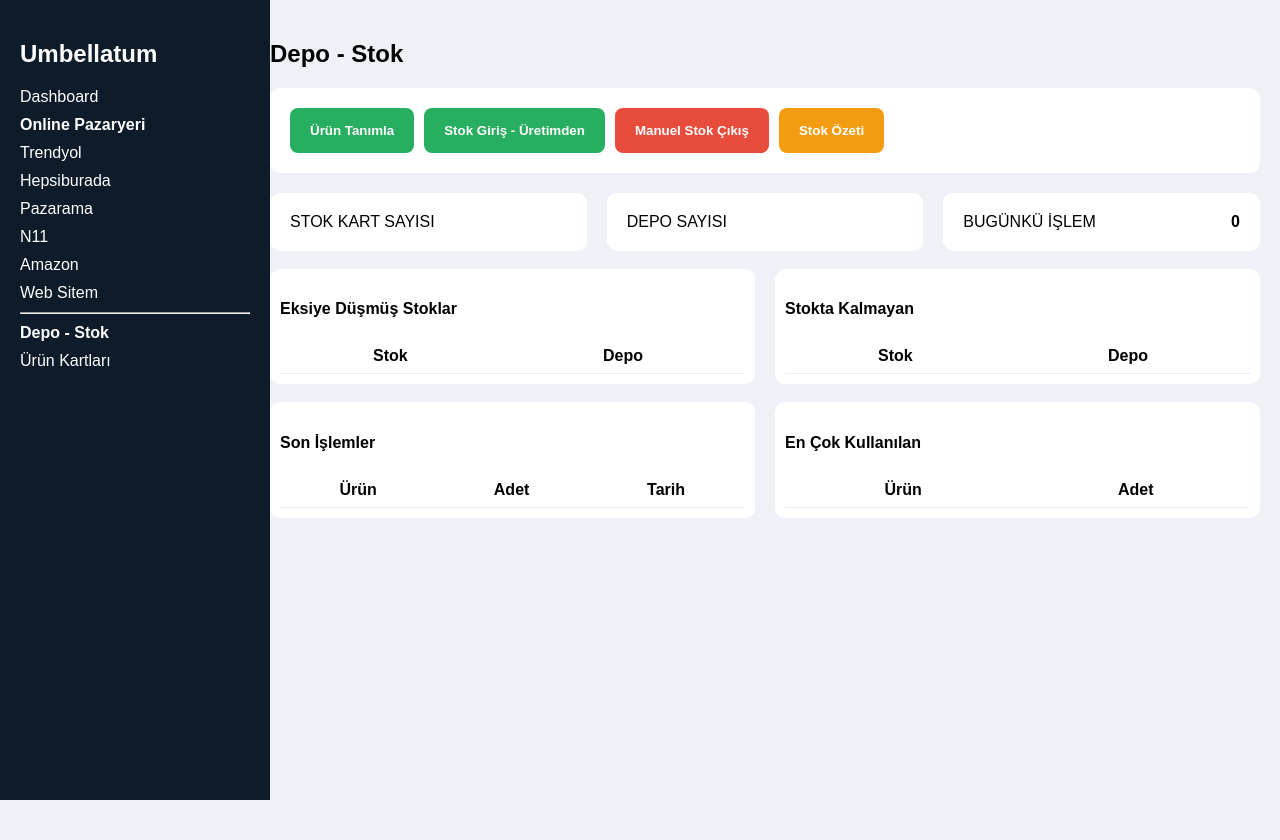
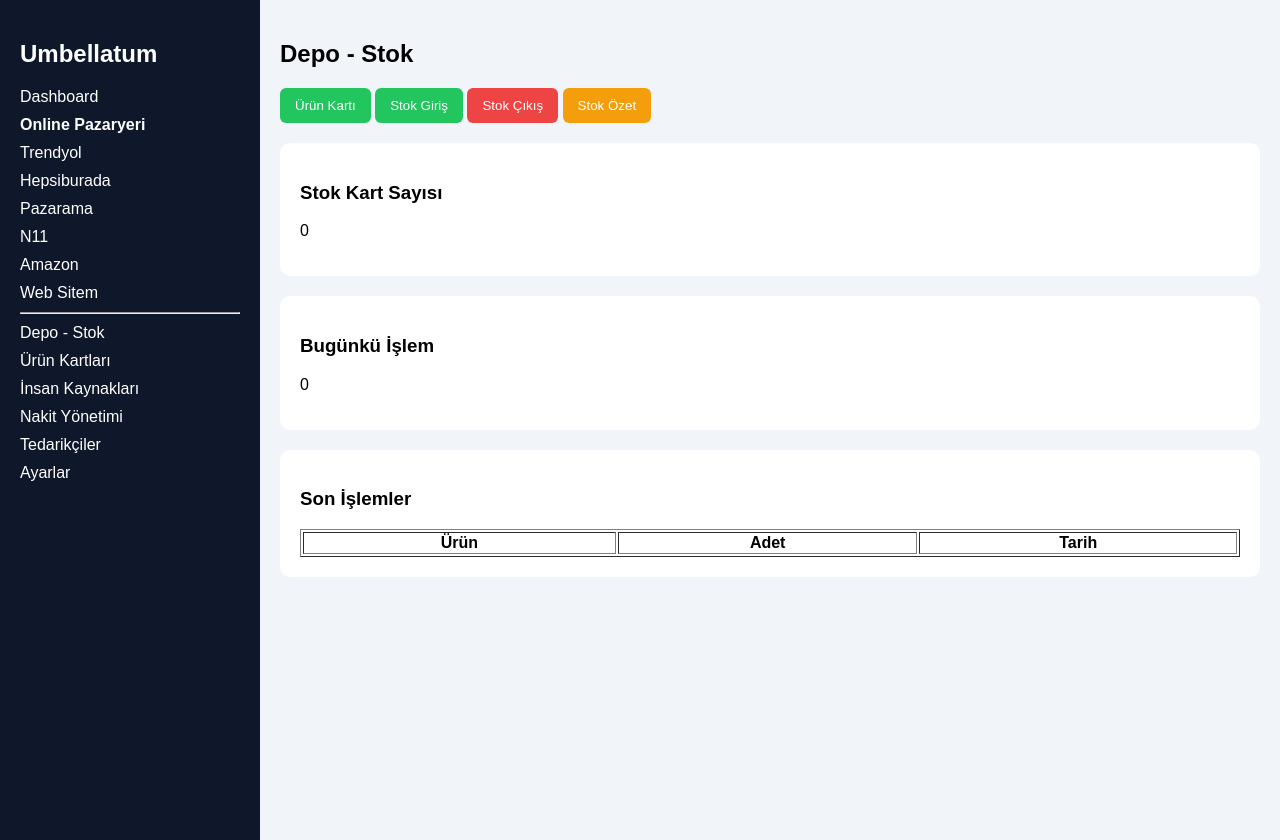
Before and after one commit to umbellatum54/stok-api, a Flask app: page /stok in a window 1280 px wide. Before the commit the page ends 800 px from the top, so only its background shows below. Run offline with Flask 3, Linux system fonts and the light colour scheme; lists and menus that the app fills with data are empty.

Commit message:
Update stok.html

```diff
--- a/templates/stok.html
+++ b/templates/stok.html
@@ -1,181 +1,35 @@
-<!DOCTYPE html>
-<html>
-<head>
-<meta charset="UTF-8">
-<title>Depo - Stok</title>
+{% extends "layout.html" %}
 
-<style>
-body{margin:0;font-family:Arial;background:#eef1f5;}
-.sidebar{width:230px;height:100vh;background:#0d1b2a;position:fixed;color:white;padding:20px;}
-.sidebar a{display:block;color:white;text-decoration:none;margin:10px 0;}
-
-.main{margin-left:250px;padding:20px;}
-
-.box{background:white;padding:20px;border-radius:10px;margin-bottom:20px;}
-
-.buttons{
-display:flex;
-gap:10px;
-margin-bottom:20px;
-}
-
-.btn{
-padding:15px 20px;
-border:none;
-border-radius:8px;
-color:white;
-cursor:pointer;
-font-weight:bold;
-}
-
-.green{background:#27ae60;}
-.red{background:#e74c3c;}
-.purple{background:#6c5ce7;}
-.orange{background:#f39c12;}
-
-.cards{
-display:flex;
-gap:20px;
-}
-
-.card{
-flex:1;
-background:white;
-padding:20px;
-border-radius:10px;
-display:flex;
-align-items:center;
-justify-content:space-between;
-}
-
-.section{
-display:flex;
-gap:20px;
-}
-
-.table-box{
-flex:1;
-background:white;
-border-radius:10px;
-padding:10px;
-}
-
-table{width:100%;border-collapse:collapse;}
-th,td{padding:8px;border-bottom:1px solid #eee;}
-</style>
-</head>
-
-<body>
-
-<div class="sidebar">
-<h2>Umbellatum</h2>
-
-<a href="/">Dashboard</a>
-
-<b>Online Pazaryeri</b>
-<a>Trendyol</a>
-<a>Hepsiburada</a>
-<a>Pazarama</a>
-<a>N11</a>
-<a>Amazon</a>
-<a>Web Sitem</a>
-
-<hr>
-
-<a href="/stok"><b>Depo - Stok</b></a>
-<a href="/urunler">Ürün Kartları</a>
-</div>
-
-<div class="main">
+{% block content %}
 
 <h2>Depo - Stok</h2>
 
-<!-- 🔥 BUTONLAR -->
-<div class="box buttons">
-
-<a href="/urunler"><button class="btn green">Ürün Tanımla</button></a>
-<a href="/stok-giris"><button class="btn green">Stok Giriş - Üretimden </button></a>
-<a href="/stok-cikis"><button class="btn red">Manuel Stok Çıkış</button></a>
-<a href="/stok-ozet"><button class="btn orange">Stok Özeti</button></a>
-
-</div>
-
-<!-- 🔥 KARTLAR -->
-<div class="cards">
-
-<div class="card">
-<div>STOK KART SAYISI</div>
-<div><b>{{stok_sayisi}}</b></div>
+<div style="margin-bottom:20px;">
+    <a href="/urunler"><button class="btn green">Ürün Kartı</button></a>
+    <a href="/stok-giris"><button class="btn green">Stok Giriş</button></a>
+    <a href="/stok-cikis"><button class="btn red">Stok Çıkış</button></a>
+    <a href="/stok-ozet"><button class="btn orange">Stok Özet</button></a>
 </div>
 
 <div class="card">
-<div>DEPO SAYISI</div>
-<div><b>{{depo_sayisi}}</b></div>
+    <h3>Stok Kart Sayısı</h3>
+    <p>0</p>
 </div>
 
 <div class="card">
-<div>BUGÜNKÜ İŞLEM</div>
-<div><b>0</b></div>
+    <h3>Bugünkü İşlem</h3>
+    <p>0</p>
 </div>
 
-</div>
-
-<br>
-
-<!-- 🔥 ALT TABLOLAR -->
-<div class="section">
-
-<div class="table-box">
-<h4>Eksiye Düşmüş Stoklar</h4>
-<table>
-<tr><th>Stok</th><th>Depo</th></tr>
-</table>
-</div>
-
-<div class="table-box">
-<h4>Stokta Kalmayan</h4>
-<table>
-<tr><th>Stok</th><th>Depo</th></tr>
-</table>
-</div>
-
-</div>
-
-<br>
-
-<div class="section">
-
-<div class="table-box">
-<h4>Son İşlemler</h4>
-<table>
-
+<div class="card">
+    <h3>Son İşlemler</h3>
+    <table border="1" width="100%">
         <tr>
             <th>Ürün</th>
             <th>Adet</th>
             <th>Tarih</th>
         </tr>
-
-{% for l in logs %}
-<tr>
-<td>{{l[1]}}</td>
-<td>{{l[3]}}</td>
-<td>{{l[5]}}</td>
-</tr>
-{% endfor %}
-
     </table>
 </div>
 
-<div class="table-box">
-<h4>En Çok Kullanılan</h4>
-<table>
-<tr><th>Ürün</th><th>Adet</th></tr>
-</table>
-</div>
-
-</div>
-
-</div>
-
-</body>
-</html>
+{% endblock %}
```
Lines whose indentation alone changed are shown as unchanged.
